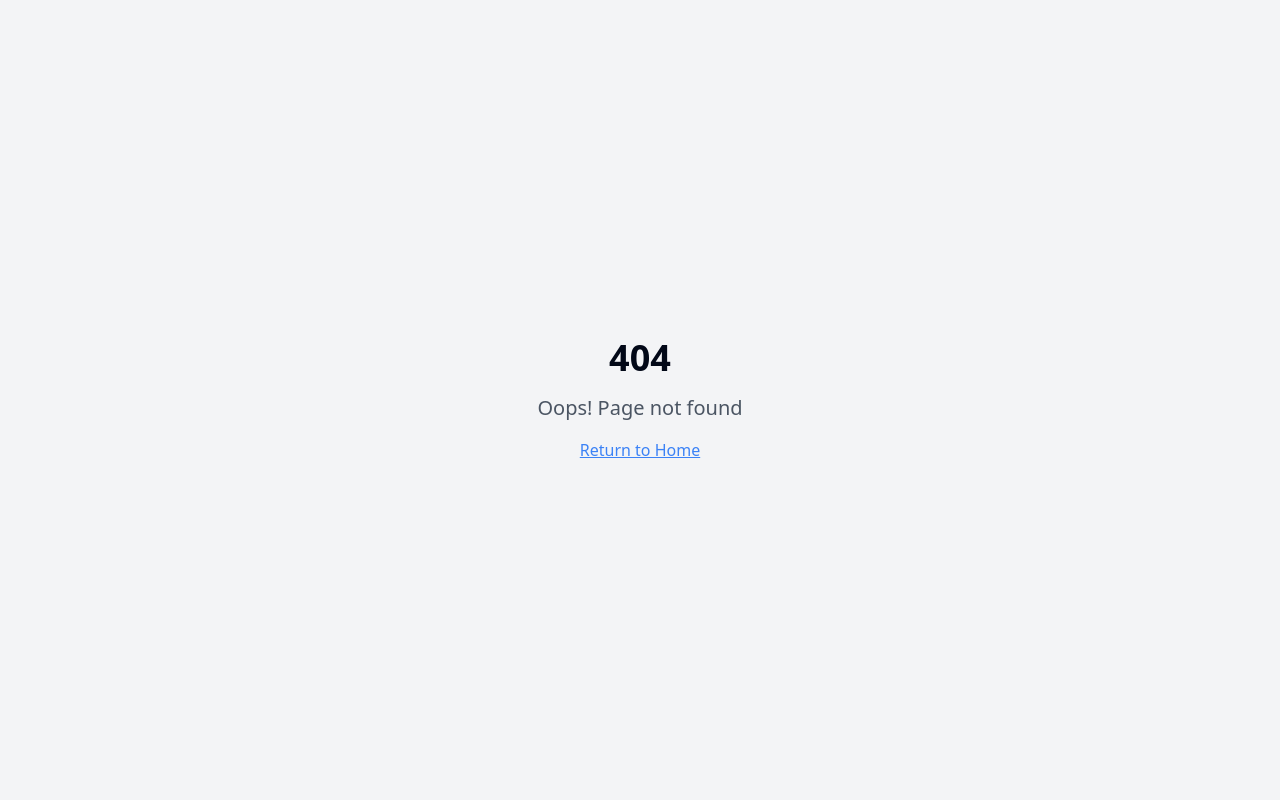
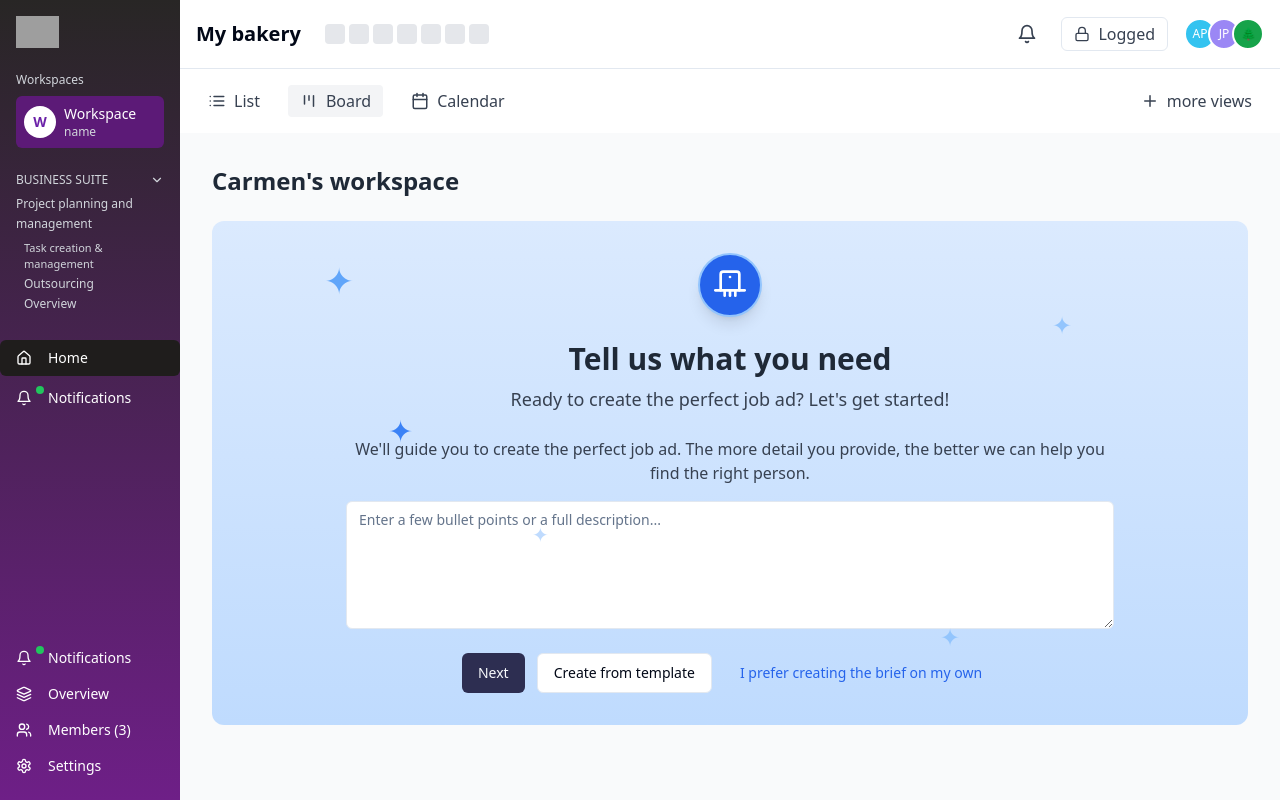
Before and after one commit to simply-Rahul8/hello, a React (Vite) app: page /job-requirements in a window 1280 px wide. Before the commit this address had no page. Built offline with nearby package versions, Linux system fonts and the light colour scheme; grey boxes are pictures that could not be loaded.

Commit message:
Add project to existing codebase.

```diff
--- a/src/App.tsx
+++ b/src/App.tsx
@@ -8,6 +8,7 @@ import Index from "./pages/Index";
 import NotFound from "./pages/NotFound";
 import JobPosting from "./pages/JobPosting";
 import ProjectDeadline from "./pages/ProjectDeadline";
+import JobRequirements from "./pages/JobRequirements";
 
 const queryClient = new QueryClient();
 
@@ -21,6 +22,7 @@ const App = () => (
           <Route path="/" element={<Index />} />
           <Route path="/job-posting" element={<JobPosting />} />
           <Route path="/project-deadline" element={<ProjectDeadline />} />
+          <Route path="/job-requirements" element={<JobRequirements />} />
           {/* ADD ALL CUSTOM ROUTES ABOVE THE CATCH-ALL "*" ROUTE */}
           <Route path="*" element={<NotFound />} />
         </Routes>
--- a/src/pages/Index.tsx
+++ b/src/pages/Index.tsx
@@ -1,10 +1,27 @@
 
 import React from 'react';
+import { Link } from 'react-router-dom';
 import AppLayout from '@/components/layout/AppLayout';
+import { Button } from '@/components/ui/button';
 
 const Index = () => {
   return (
-    <AppLayout />
+    <AppLayout>
+      <div className="p-8">
+        <h1 className="text-2xl font-bold mb-6">Available Pages</h1>
+        <div className="flex flex-col gap-4">
+          <Link to="/job-requirements">
+            <Button variant="default">Job Requirements</Button>
+          </Link>
+          <Link to="/job-posting">
+            <Button variant="outline">Job Posting</Button>
+          </Link>
+          <Link to="/project-deadline">
+            <Button variant="outline">Project Deadline</Button>
+          </Link>
+        </div>
+      </div>
+    </AppLayout>
   );
 };
 
--- /dev/null
+++ b/src/pages/JobRequirements.tsx
@@ -0,0 +1,105 @@
+
+import React, { useState } from 'react';
+import { useNavigate } from 'react-router-dom';
+import AppLayout from '@/components/layout/AppLayout';
+import { Textarea } from '@/components/ui/textarea';
+import { Button } from '@/components/ui/button';
+import { toast } from 'sonner';
+
+const JobRequirements = () => {
+  const [jobRequirements, setJobRequirements] = useState('');
+  const navigate = useNavigate();
+
+  const handleNext = () => {
+    if (!jobRequirements.trim()) {
+      toast.error("Please provide some job requirements");
+      return;
+    }
+    toast.success("Job requirements saved!");
+    // In a real app, we'd save this data before navigating
+    navigate('/job-posting');
+  };
+
+  return (
+    <AppLayout>
+      <div className="p-8 max-w-6xl mx-auto">
+        {/* Workspace Header */}
+        <div className="mb-6">
+          <h1 className="text-2xl font-bold text-gray-800">Carmen's workspace</h1>
+        </div>
+
+        {/* Main Content Card */}
+        <div className="bg-gradient-to-b from-blue-100 to-blue-200 rounded-xl p-8">
+          <div className="relative">
+            {/* Stars */}
+            <div className="absolute top-2 left-20 text-blue-400 text-4xl">✦</div>
+            <div className="absolute top-14 right-36 text-blue-300 text-2xl">✦</div>
+            <div className="absolute top-40 left-36 text-blue-500 text-3xl">✦</div>
+            <div className="absolute bottom-10 right-64 text-blue-300 text-2xl">✦</div>
+            <div className="absolute bottom-36 left-72 text-blue-200 text-xl">✦</div>
+
+            {/* Android Icon Circle */}
+            <div className="mx-auto w-16 h-16 bg-blue-600 rounded-full flex items-center justify-center shadow-lg border-2 border-blue-300 mb-6">
+              <div className="text-white text-2xl">
+                {/* Android icon */}
+                <svg xmlns="http://www.w3.org/2000/svg" width="32" height="32" viewBox="0 0 24 24" fill="none" stroke="currentColor" strokeWidth="2" strokeLinecap="round" strokeLinejoin="round">
+                  <path d="M5 16V4a2 2 0 0 1 2-2h10a2 2 0 0 1 2 2v12" />
+                  <path d="M1 16h22" />
+                  <path d="M12 6h.01" />
+                  <path d="M12 16v4" />
+                  <path d="M8 16v4" />
+                  <path d="M16 16v4" />
+                </svg>
+              </div>
+            </div>
+
+            <div className="text-center mb-6">
+              <h2 className="text-3xl font-bold text-gray-800 mb-2">Tell us what you need</h2>
+              <p className="text-lg text-gray-700">Ready to create the perfect job ad? Let's get started!</p>
+            </div>
+
+            <div className="max-w-3xl mx-auto mb-6">
+              <p className="text-gray-700 text-center mb-4">
+                We'll guide you to create the perfect job ad. The more detail you provide, the better we can help
+                you find the right person.
+              </p>
+
+              <Textarea
+                className="min-h-32 bg-white"
+                placeholder="Enter a few bullet points or a full description..."
+                value={jobRequirements}
+                onChange={(e) => setJobRequirements(e.target.value)}
+              />
+            </div>
+
+            <div className="flex flex-wrap gap-3 justify-center max-w-3xl mx-auto">
+              <Button
+                variant="default"
+                className="bg-[#2d2e51] hover:bg-[#22223e]"
+                onClick={handleNext}
+              >
+                Next
+              </Button>
+
+              <Button
+                variant="outline"
+                className="bg-white"
+              >
+                Create from template
+              </Button>
+
+              <Button
+                variant="link"
+                className="text-blue-600"
+              >
+                I prefer creating the brief on my own
+              </Button>
+            </div>
+          </div>
+        </div>
+      </div>
+    </AppLayout>
+  );
+};
+
+export default JobRequirements;
```
